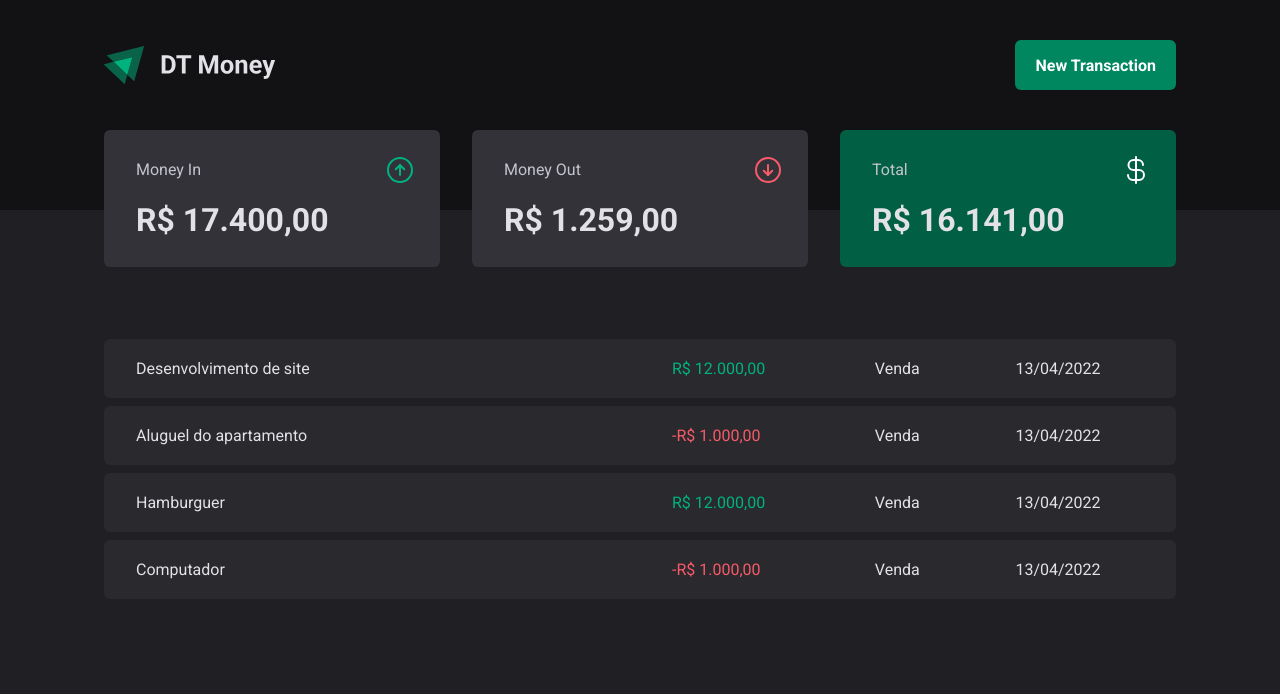
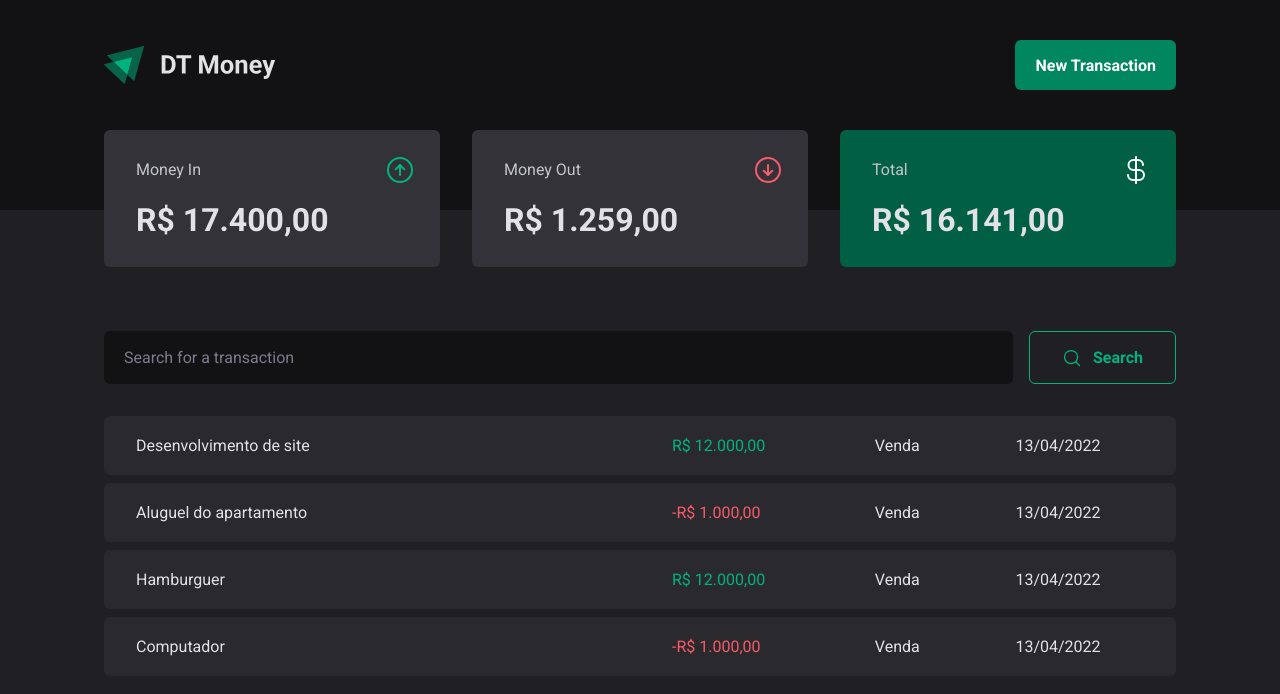
Before and after one commit to ruivergani/dt-money, a React (Vite) app: page / in a window 1280 px wide. Shown: the top 694 px of the page. Built offline with nearby package versions, Linux system fonts and the light colour scheme.

Commit message:
Visual Structure SearchForm

```diff
--- /dev/null
+++ b/src/pages/Transactions/components/SearchForm/index.tsx
@@ -0,0 +1,15 @@
+import { MagnifyingGlass } from "phosphor-react";
+import { SearchFormContainer } from "./styles";
+
+
+export function SearchForm() {
+  return (
+    <SearchFormContainer>
+      <input type="text" placeholder="Search for a transaction" />
+      <button>
+        <MagnifyingGlass size={20} />
+        Search
+      </button>
+    </SearchFormContainer>
+  )
+}
--- /dev/null
+++ b/src/pages/Transactions/components/SearchForm/styles.ts
@@ -0,0 +1,41 @@
+import { styled } from 'styled-components';
+
+export const SearchFormContainer = styled.form`
+  display: flex;
+  gap: 1rem;
+
+  input{
+    flex: 1;
+    border-radius: 6px;
+    border: 0;
+    background-color: ${props => props.theme['gray-900']};
+    color: ${props => props.theme['gray-300']};
+    padding: 13px 20px;
+
+    &::placeholder{
+      color: ${props => props.theme['gray-500']};
+    }
+  }
+
+  button{
+    display: flex;
+    align-items: center;
+    gap: 0.7rem;
+    padding: 13px 32px;
+    border-radius: 6px;
+    border: 1px solid ${props => props.theme['green-300']};
+    background-color: transparent;
+    font-weight: 700;
+    line-height: 160%; /* 25.6px */
+    color: ${props => props.theme['green-300']};
+    cursor: pointer;
+    transition: all .2s;
+
+    &:hover{
+      color: ${props => props.theme.white};
+      border-color: ${props => props.theme['green-500']};
+      background-color: ${props => props.theme['green-500']};
+    }
+  }
+
+`;
--- a/src/pages/Transactions/index.tsx
+++ b/src/pages/Transactions/index.tsx
@@ -1,5 +1,6 @@
 import Header from "../../components/Header";
 import { Summary } from "../../components/Summary";
+import { SearchForm } from "./components/SearchForm";
 import { PriceHighlight, TransactionsContainer, TransactionsTable } from "./styles";
 
 export function Transactions() {
@@ -9,6 +10,7 @@
       <Summary />
       {/* Header Table */}
       <TransactionsContainer>
+        <SearchForm/>
         <TransactionsTable>
           <tbody>
             <tr>
```
